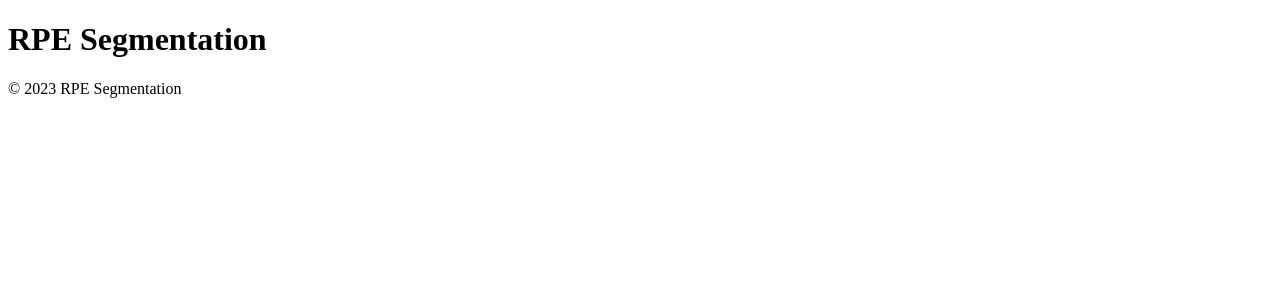
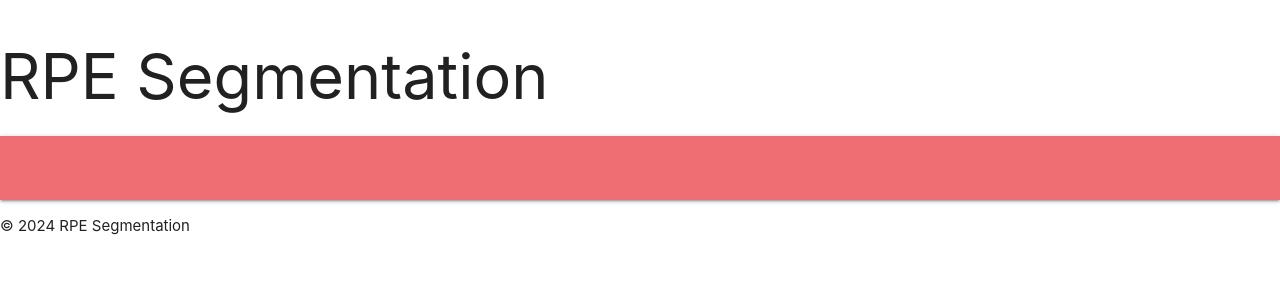
Before and after one commit to nshem/rpe_segmentation, a Flask app: template src/gui/templates/base.html.jinja2 in a window 1280 px wide. Shown: the top 300 px of the page. Run offline with Flask 3, Linux system fonts and the light colour scheme; the template is opened without the code that fills it, so the values that code supplies are empty; parts of the project's set-up code (start-up, migrations or seed data) failed here and were passed over.

Commit message:
table && material ui

```diff
--- a/src/gui/templates/base.html.jinja2
+++ b/src/gui/templates/base.html.jinja2
@@ -2,7 +2,9 @@
 <html lang="en">
 <head>
     <meta charset="UTF-8">
-    <meta name="viewport" content="width=device-width, initial-scale=1.0">
+      <link href="https://fonts.googleapis.com/icon?family=Material+Icons" rel="stylesheet">
+    <link rel="stylesheet" href="https://cdnjs.cloudflare.com/ajax/libs/materialize/1.0.0/css/materialize.min.css">
+      <meta name="viewport" content="width=device-width, initial-scale=1.0"/>
     <title>RPE segmentation - {% block title %}{% endblock %}</title>
     {# <link rel="stylesheet" href="{{ url_for('static', filename='styles.css') }}"> #}
 </head>
@@ -18,7 +20,8 @@
         {% endblock %}
     </main>
     <footer>
-        <p>&copy; 2023 RPE Segmentation</p>
+        <p>&copy; 2024 RPE Segmentation</p>
     </footer>
+    <script src="https://cdnjs.cloudflare.com/ajax/libs/materialize/1.0.0/js/materialize.min.js"></script>
 </body>
 </html>
```
Also changed, not shown: src/gui/templates/components/samples_table.html.jinja2 (+8 -0 lines), src/gui/templates/home.html.jinja2 (+3 -5 lines).
